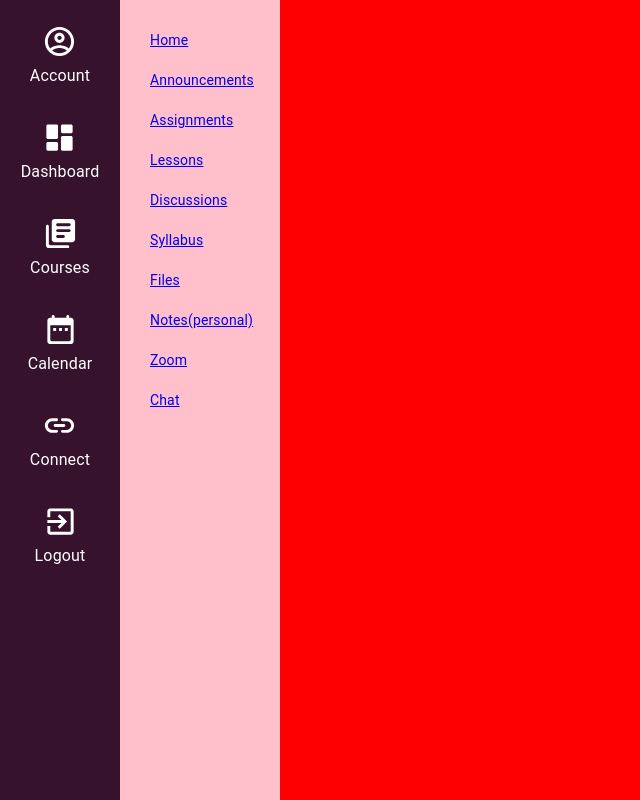
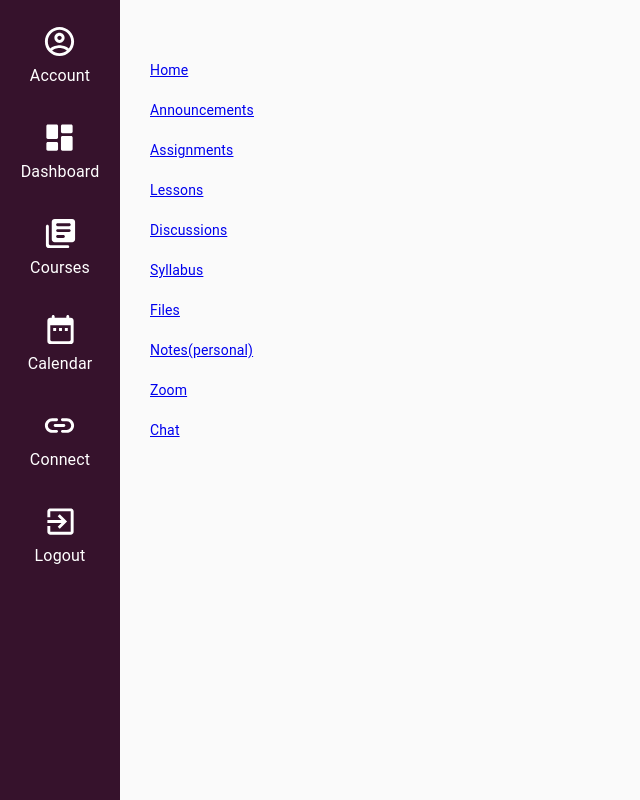
Before and after one commit to palakgupta2712/lms-app-amplify, a React (Create React App) app: page /course/1 in a window 1280 px wide. Shown: the whole page, without its empty margins (0-640 px from the left). Built offline with nearby package versions, Linux system fonts and the light colour scheme; no server answers; sample sign-in values are in the browser's storage; what @aws-amplify/datastore, aws-amplify would draw is missing.

Commit message:
fix styling

```diff
--- a/src/course/Navbar.js
+++ b/src/course/Navbar.js
@@ -5,7 +5,7 @@ import NavRoutes from "./NavRoutes";
 function Navbar() {
   return (
     <React.Fragment>
-      <div style={{ background: "red ", display: "flex" }}>
+      <div style={{ display: "flex" }}>
         <Navlinks />
         <NavRoutes />
       </div>
--- a/src/course/Navlinks.js
+++ b/src/course/Navlinks.js
@@ -52,8 +52,8 @@ const useStyles = makeStyles({
     display: "flex",
     flexDirection: "column",
     padding: "20px",
+    paddingTop: "50px",
     width: "160px",
-    background: "pink",
     height: "100vh",
   },
   links: {
```
